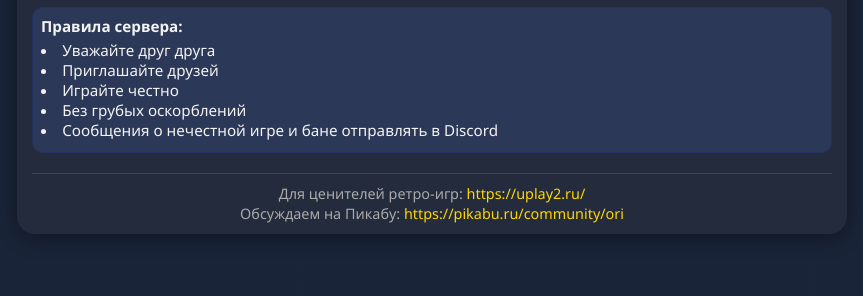
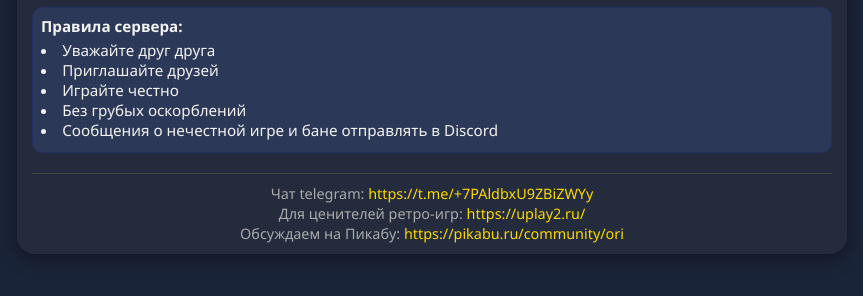
Before and after one commit to F4ntik/pikori_motd, a plain HTML site: page index.html in a window 1280 px wide. Shown: the part 232-528 px from the top of the page, without its empty margins (208-1071 px from the left). Drawn offline with Linux system fonts and the light colour scheme.

Commit message:
Update index.html

```diff
--- a/index.html
+++ b/index.html
@@ -115,6 +115,7 @@
       </ul>
     </div>
     <div class="footer">
+      Чат telegram: <a href="https://t.me/+7PAldbxU9ZBiZWYy" target="_blank">https://t.me/+7PAldbxU9ZBiZWYy</a><br>
       Для ценителей ретро-игр: <a href="https://uplay2.ru/" target="_blank">https://uplay2.ru/</a><br>
       Обсуждаем на Пикабу: <a href="https://pikabu.ru/community/ori" target="_blank">https://pikabu.ru/community/ori</a>
     </div>
```
